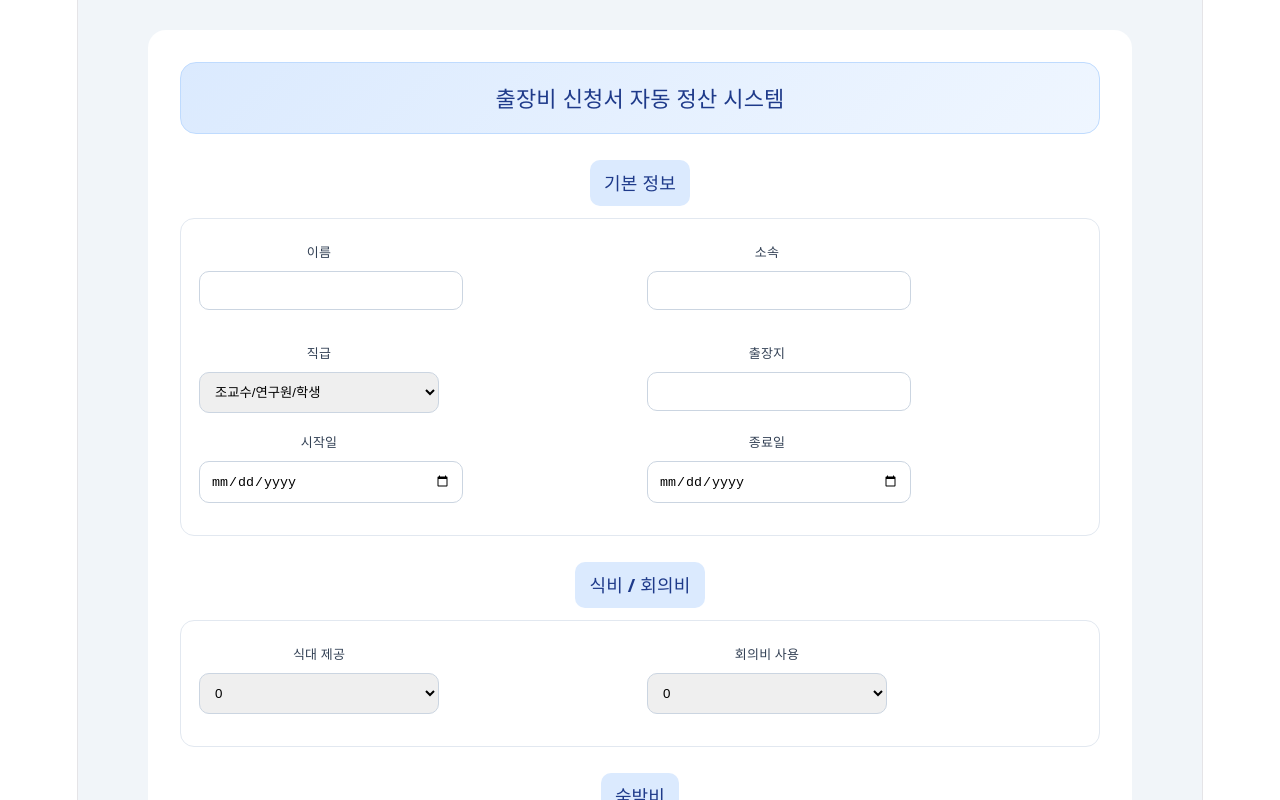
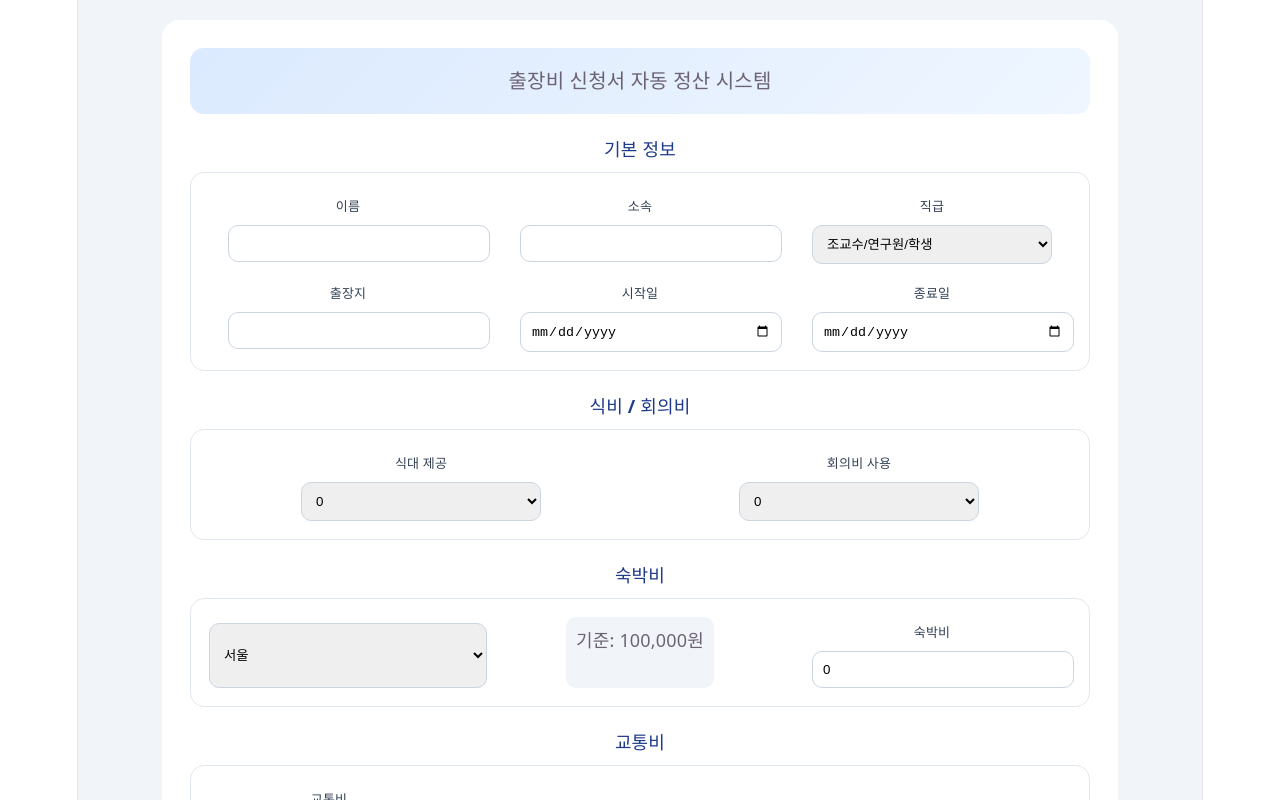
Before and after one commit to kongjuwooyh/business-trip, a React (Vite) app: page / in a window 1280 px wide. Shown: the top 800 px of the page. Built offline with nearby package versions, Linux system fonts and the light colour scheme.

Commit message:
update ui

```diff
--- a/src/App.jsx
+++ b/src/App.jsx
@@ -75,13 +75,10 @@ export default function App() {
   return (
     <div style={bg}>
       <div ref={pageRef} style={container}>
-
-        {/* HEADER */}
         <Header />
 
-        {/* 기본 정보 */}
         <Section title="기본 정보">
-          <div style={grid2}>
+          <div style={centerGrid}>
             <Input label="이름" value={form.name}
               onChange={(v) => setForm({ ...form, name: v })} />
 
@@ -93,9 +90,7 @@ export default function App() {
 
             <Input label="출장지" value={form.destination}
               onChange={(v) => setForm({ ...form, destination: v })} />
-          </div>
 
-          <div style={grid2}>
             <Input label="시작일" type="date"
               value={form.startDate}
               onChange={(v) => setForm({ ...form, startDate: v })} />
@@ -106,17 +101,15 @@ export default function App() {
           </div>
         </Section>
 
-        {/* 식비 / 회의비 */}
         <Section title="식비 / 회의비">
-          <div style={grid2}>
+          <div style={centerGrid}>
             <SelectNumber label="식대 제공" value={mealProvided} setValue={setMealProvided} />
             <SelectNumber label="회의비 사용" value={meetingMeals} setValue={setMeetingMeals} />
           </div>
         </Section>
 
-        {/* 숙박 */}
         <Section title="숙박비">
-          <div style={grid2}>
+          <div style={centerGrid}>
             <select
               style={input}
               disabled={isProfessor}
@@ -137,16 +130,17 @@ export default function App() {
                 : lodgingLimit}
             </div>
 
-            <Input label="숙박비"
+            <Input
+              label="숙박비"
               type="number"
               value={lodging.amount}
               onChange={(v) =>
                 setLodging({ ...lodging, amount: v })
-              } />
+              }
+            />
           </div>
         </Section>
 
-        {/* 교통 */}
         <Section title="교통비">
           <Input label="교통비"
             type="number"
@@ -154,7 +148,6 @@ export default function App() {
             onChange={setTransport} />
         </Section>
 
-        {/* 정산 */}
         <Section title="정산 요약">
           <div style={summaryGrid}>
             <Card title="식비" value={mealAmount} />
@@ -165,12 +158,10 @@ export default function App() {
           </div>
         </Section>
 
-        {/* 버튼 */}
         <div style={btnWrap}>
           <button style={btn} onClick={saveImage}>이미지 저장</button>
           <button style={btn} onClick={savePDF}>PDF 저장</button>
         </div>
-
       </div>
     </div>
   );
@@ -180,16 +171,7 @@ export default function App() {
 
 function Header() {
   return (
-    <div style={{
-      background: "linear-gradient(135deg, #dbeafe, #eff6ff)",
-      padding: "22px",
-      borderRadius: "16px",
-      marginBottom: "22px",
-      fontSize: "22px",
-      fontWeight: "800",
-      color: "#1e3a8a",
-      border: "1px solid #bfdbfe"
-    }}>
+    <div style={header}>
       출장비 신청서 자동 정산 시스템
     </div>
   );
@@ -208,7 +190,7 @@ function Section({ title, children }) {
 
 function Input({ label, value, onChange, type = "text" }) {
   return (
-    <div style={{ marginBottom: 14, maxWidth: "240px" }}>
+    <div style={field}>
       <label style={labelStyle}>{label}</label>
       <input
         type={type}
@@ -222,7 +204,7 @@ function Input({ label, value, onChange, type = "text" }) {
 
 function Select({ value, onChange }) {
   return (
-    <div style={{ marginBottom: 14, maxWidth: "240px" }}>
+    <div style={field}>
       <label style={labelStyle}>직급</label>
       <select
         style={input}
@@ -238,7 +220,7 @@ function Select({ value, onChange }) {
 
 function SelectNumber({ value, setValue, label }) {
   return (
-    <div style={{ marginBottom: 14, maxWidth: "240px" }}>
+    <div style={field}>
       <label style={labelStyle}>{label}</label>
       <select
         style={input}
@@ -262,7 +244,7 @@ function Card({ title, value, highlight }) {
       background: highlight ? "#dbeafe" : "#f8fafc",
       border: "1px solid #e5e7eb"
     }}>
-      <div style={{ fontSize: 14, color: "#334155" }}>{title}</div>
+      <div style={{ fontSize: 14 }}>{title}</div>
       <div style={{ fontSize: 20, fontWeight: "bold" }}>
         {Number(value).toLocaleString()}원
       </div>
@@ -275,55 +257,63 @@ function Card({ title, value, highlight }) {
 const bg = {
   background: "#f1f5f9",
   minHeight: "100vh",
-  padding: 30,
+  padding: 20,
 };
 
 const container = {
-  maxWidth: 920,
+  maxWidth: 900,
   margin: "0 auto",
   background: "white",
-  padding: 32,
+  padding: 28,
   borderRadius: 18,
 };
 
-const section = {
-  marginTop: 26,
+const header = {
+  background: "linear-gradient(135deg,#dbeafe,#eff6ff)",
+  padding: 20,
+  borderRadius: 14,
+  marginBottom: 20,
+  fontSize: 20,
+  fontWeight: "bold",
+  textAlign: "center",
 };
+
+const section = { marginTop: 22 };
 
 const sectionTitle = {
   fontSize: 18,
   fontWeight: "800",
   color: "#1e3a8a",
-  marginBottom: 12,
-  padding: "10px 14px",
-  background: "#dbeafe",
-  borderRadius: 10,
-  display: "inline-block",
+  marginBottom: 10,
 };
 
 const sectionBox = {
-  background: "#ffffff",
   border: "1px solid #e2e8f0",
   borderRadius: 14,
   padding: 18,
 };
 
-const grid2 = {
+const centerGrid = {
   display: "grid",
-  gridTemplateColumns: "repeat(2, 1fr)",
+  gridTemplateColumns: "repeat(auto-fit, minmax(220px, 1fr))",
   gap: 14,
+  justifyItems: "center",
+};
+
+const field = {
+  width: "100%",
+  maxWidth: 240,
 };
 
 const summaryGrid = {
   display: "grid",
-  gridTemplateColumns: "repeat(5, 1fr)",
+  gridTemplateColumns: "repeat(auto-fit, minmax(140px, 1fr))",
   gap: 12,
 };
 
 const input = {
   width: "100%",
-  maxWidth: "240px",
-  padding: 11,
+  padding: 10,
   marginTop: 6,
   borderRadius: 10,
   border: "1px solid #cbd5e1",
@@ -336,22 +326,21 @@ const labelStyle = {
 
 const infoBox = {
   padding: 10,
+  borderRadius: 10,
   background: "#f1f5f9",
-  borderRadius: 10,
-  border: "1px solid #e2e8f0",
 };
 
 const btnWrap = {
-  marginTop: 30,
   display: "flex",
   justifyContent: "flex-end",
   gap: 10,
+  marginTop: 20,
 };
 
 const btn = {
-  padding: "10px 16px",
+  padding: "10px 14px",
   borderRadius: 10,
-  border: "none",
   background: "#1d4ed8",
   color: "white",
+  border: "none",
 };
```
